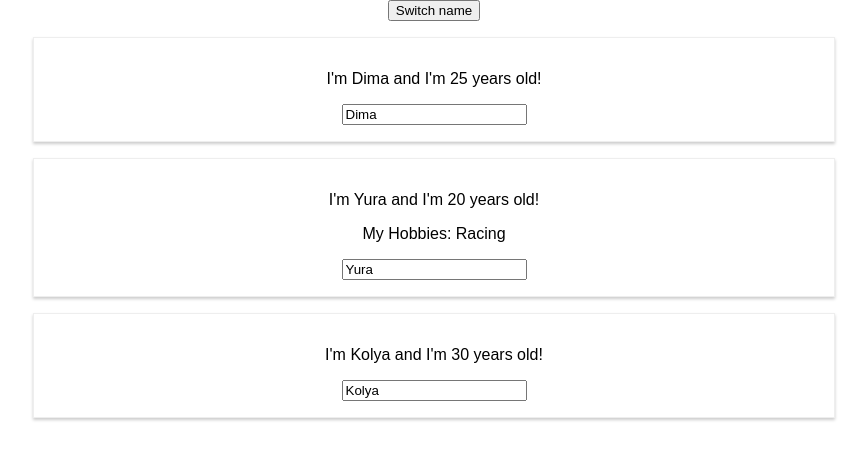
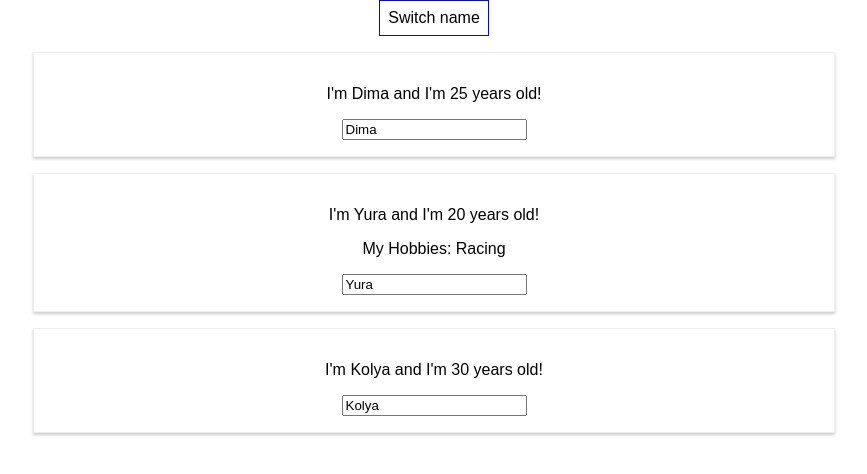
Before and after one commit to newexod/react-complete-guide, a React (Create React App) app: page / in a window 1280 px wide. Shown: the top 474 px of the page, without its empty margins (206-1073 px from the left). Built offline with nearby package versions, Linux system fonts and the light colour scheme.

Commit message:
Working with Inline Styles

```diff
--- a/src/App.js
+++ b/src/App.js
@@ -35,9 +35,22 @@
   }
 
   render() {
+    const styleBtn = {
+      backgroundColor: 'white',
+      font: 'inherit',
+      border: '1px solid blue',
+      padding: '8px',
+      cursor: 'pointer'
+    }
+
     return (
       <div className="App">
-        <button onClick={ () => this.switchNameHandler('Dmitry!') }>Switch name</button>
+        <button
+          style={styleBtn}
+          onClick={ () => this.switchNameHandler('Dmitry!') }
+        >
+          Switch name
+        </button>
         <Person
           name={this.state.persons[0].name}
           age={this.state.persons[0].age} />
```
